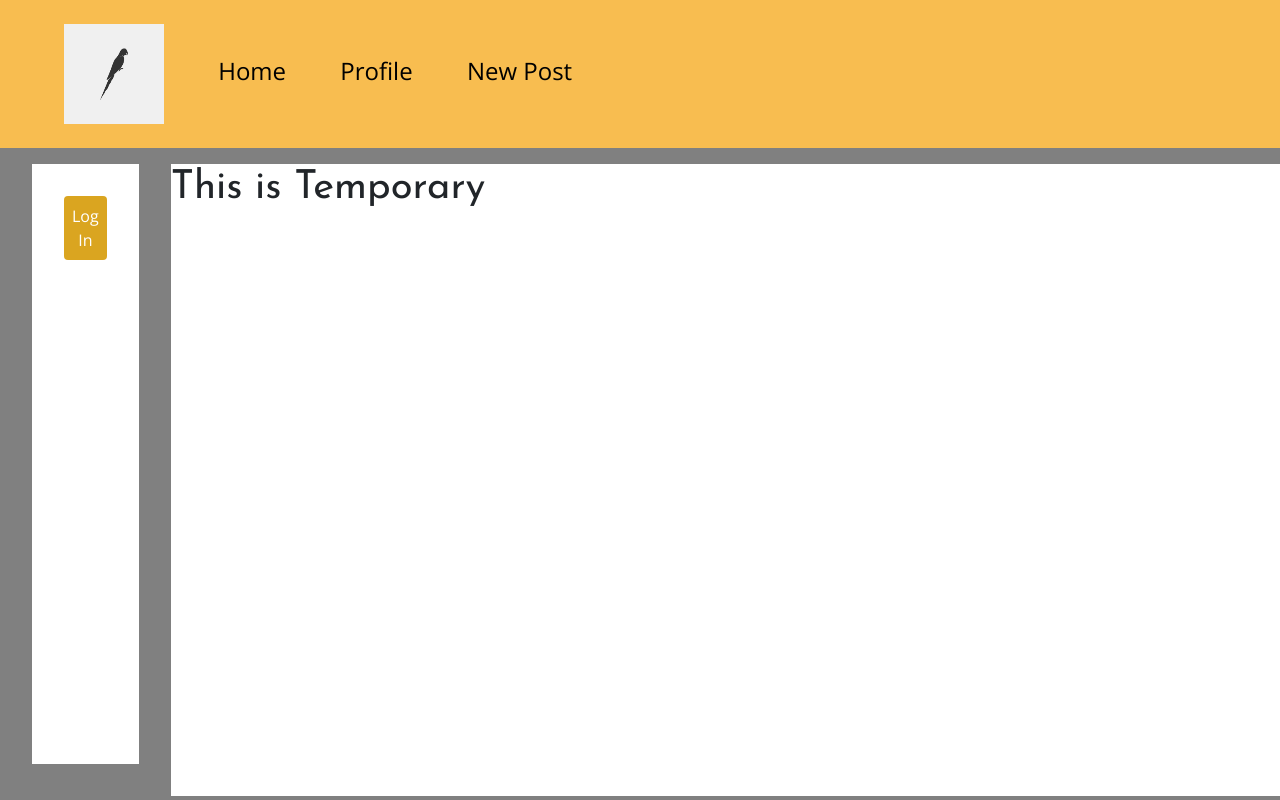
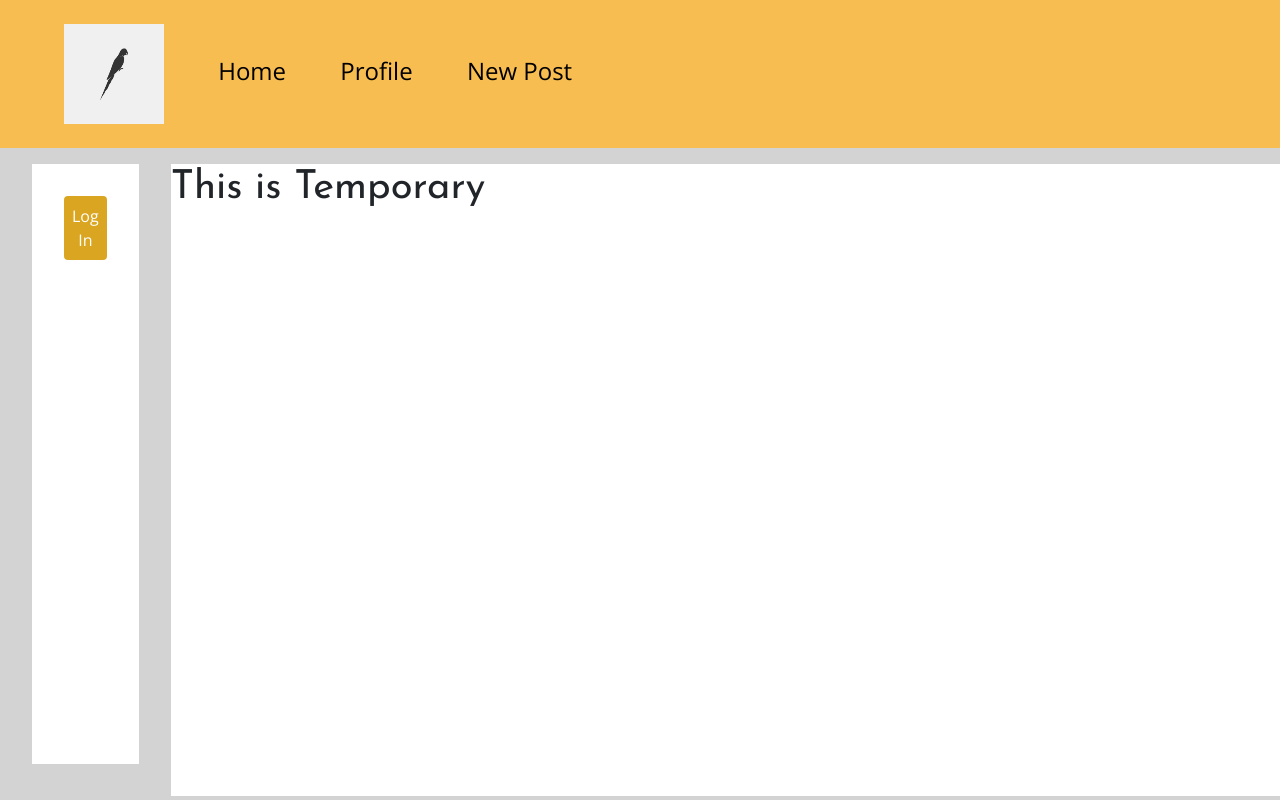
Before and after one commit to PatchFact/COSC360-TumblrClone, a PHP site: page /pages/index.html in a window 1280 px wide. Run offline with PHP 8.4, Linux system fonts and the light colour scheme.

Commit message:
Changed background color

```diff
--- a/styles/styles.css
+++ b/styles/styles.css
@@ -15,7 +15,7 @@
 
 body {
     font-family: var(--font-family);
-    background-color: grey;
+    background-color: lightgrey;
 }
 
 h1,
```
